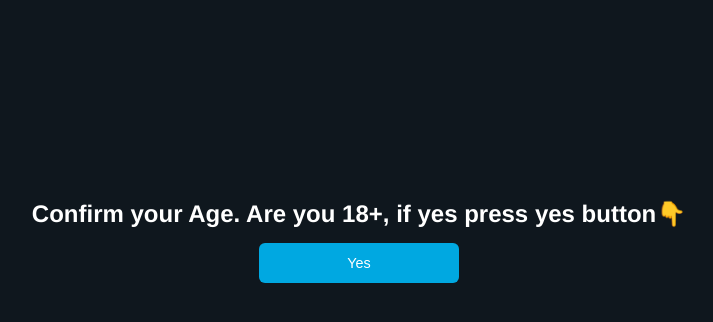
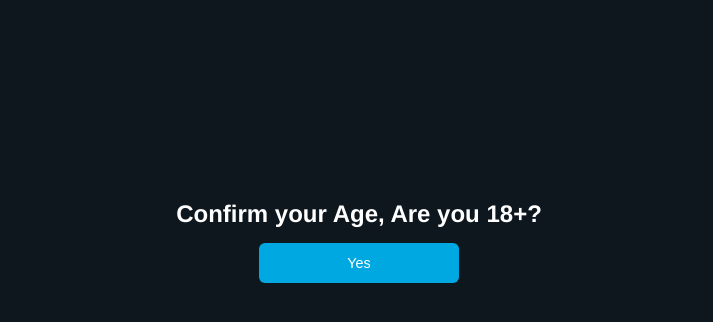
Before and after one commit to Emperorns/Static2, a Python web app: template templates/index.html in a window 1280 px wide. Shown: the part 160-482 px from the top of the page, without its empty margins (281-994 px from the left). Run offline with Jinja, Linux system fonts and the light colour scheme; the template is opened without the code that fills it: most values are stand-ins (such as "Sample title", 1, 10 or a date in 2020); grey boxes marked "Sample" are stand-in pictures; some libraries are stand-ins or nearby versions.

Commit message:
Update index.html

```diff
--- a/templates/index.html
+++ b/templates/index.html
@@ -197,7 +197,7 @@
 <body>
     <!-- Age Verification Overlay -->
     <div id="age-overlay">
-        <h2>Confirm your Age. Are you 18+, if yes press yes button👇</h2>
+        <h2>Confirm your Age, Are you 18+?</h2>
         <button class="btn" id="age-yes">Yes</button>
     </div>
 
```
